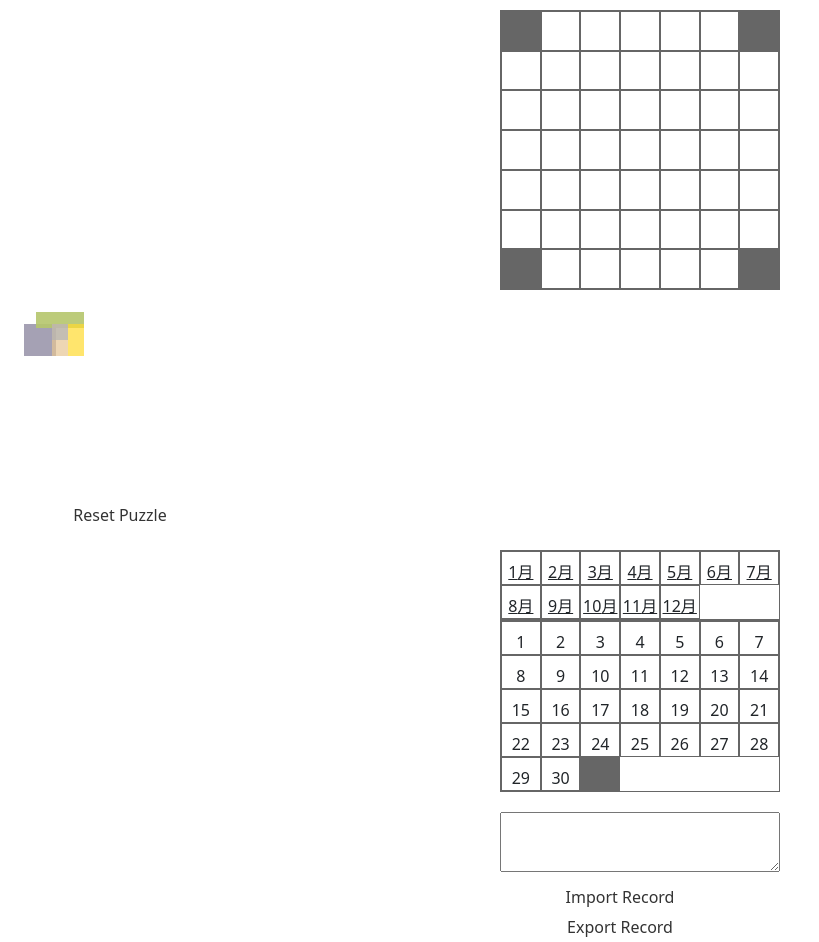
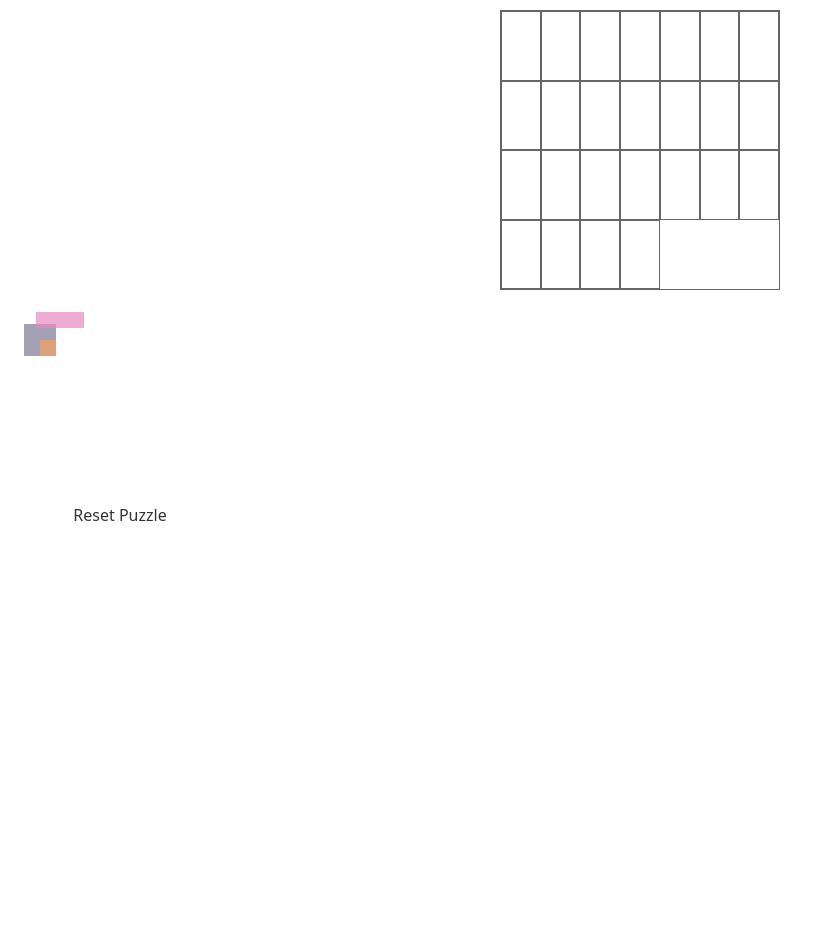
Before and after one commit to jack-app/jackHack2025_I, a React (Vite) app: page /puzzle in a window 1280 px wide. Shown: the whole page, without its empty margins (0-819 px from the left). After the commit the page ends 810 px from the top, so only its background shows below. Built offline with nearby package versions, Linux system fonts and the light colour scheme.

Commit message:
remove day

```diff
--- a/src/pages/PuzzlePage.jsx
+++ b/src/pages/PuzzlePage.jsx
@@ -1,89 +1,40 @@
-// src/pages/PuzzlePage.jsx
 import React, { useState, useEffect, useRef } from 'react';
-import '../styles/pages/PuzzlePage.css';
-
+import '../styles/pages/PuzzlePage.css'; // スタイルは別途調整してください
 
 const PuzzlePage = () => {
   const cellSize = 40;
-  const pieceSize = 79;
   const groundPieceSizeRatio = 0.4;
 
   const [activePiece, setActivePiece] = useState(null);
   const [dx, setDx] = useState(0);
   const [dy, setDy] = useState(0);
   const [isClick, setIsClick] = useState(false);
-  const [displayMonth, setDisplayMonth] = useState(0);
-  const [initialState, setInitialState] = useState(0n);
 
   const boardRef = useRef(null);
-  const storedRecordRef = useRef(null);
-
-  const pieceInfo = [
-    [8623621632n,135200768n,25837175808n,251723776n,17247241728n,252182528n,25803489792n,17760256n,],
-    [8623882752n,68091904n,17280795648n,251789312n,17247372288n,251920384n,8690729472n,34537472n,],
-    [17247371776n,118226944n,17280664064n,51249152n,8623883264n,201785344n,8690861056n,235077632n,],
-    [33689088n,134745600n,235407360n,235012608n,0n,0n,0n,0n,],
-    [201590272n,34473984n,0n,0n,0n,0n,100928512n,135135744n,],
-    [920064n,100795904n,658944n,100926976n,0n,0n,0n,0n,],
-    [790016n,101057536n,919040n,33949184n,396800n,67503616n,920576n,101057024n,],
-    [921088n,101058048n,0n,0n,0n,0n,0n,0n,],
-  ];
-
-  const monthlyEmoji = ["🎍","🍫","🎎", "🌸","🎏","💠", "🎋","🎆","🎑", "🎃","🍁","🎄"];
 
   useEffect(() => {
-    init();
     resetPuzzlePiece();
   }, []);
-
-  const init = () => {
-    const today = new Date();
-    const m = today.getMonth() + 1;
-    const d = today.getDate();
-
-    // Set today's date classes
-    const monthElement = document.querySelector(`#m${m}`);
-    const dayElement = document.querySelector(`#d${d}`);
-    if (monthElement) monthElement.classList.add("today");
-    if (dayElement) dayElement.classList.add("today");
-
-    // Calculate initial state
-    const newInitialState = 72340172846498303n +
-      (1n << BigInt(m + Math.floor((m-1)/6) * 2 + 8)) +
-      (1n << BigInt(d + Math.floor((d-1)/7) + 24));
-    setInitialState(newInitialState);
-
-    getRecordTable(m);
-  };
 
   const resetPuzzlePiece = () => {
     const puzzlePieces = document.querySelectorAll('.puzzle-piece');
     puzzlePieces.forEach(piece => {
       piece.style.left = '';
       piece.style.top = '';
-      piece.setAttribute("data-scale", groundPieceSizeRatio);
-      piece.setAttribute("data-state", 0);
-      piece.setAttribute("data-pos", 0);
-      piece.classList.remove("hint");
+      piece.setAttribute('data-scale', groundPieceSizeRatio);
+      piece.setAttribute('data-state', 0);
+      piece.setAttribute('data-pos', 0);
       setStyle(piece);
     });
-    resetHint();
-  };
-
-  const resetHint = () => {
-    // Implement hint reset functionality
   };
 
   const onTouchStart = (event) => {
     if (event.target.parentElement.classList.contains('puzzle-piece')) {
-      if (event.target.parentElement.classList.contains("hint")) return;
-
       event.preventDefault();
       const piece = event.target.parentElement;
       setActivePiece(piece);
       piece.style.zIndex = 1000;
 
-      // Handle touch or mouse event
       const touch = event.type === 'touchstart' ? event.touches[0] : event;
       setDx(touch.pageX - piece.offsetLeft);
       setDy(touch.pageY - piece.offsetTop);
@@ -93,11 +44,10 @@ const PuzzlePage = () => {
 
   const onTouchMove = (event) => {
     if (activePiece) {
-      // Handle touch or mouse event
       const touch = event.type === 'touchmove' ? event.touches[0] : event;
       activePiece.style.left = `${touch.pageX - dx}px`;
       activePiece.style.top = `${touch.pageY - dy}px`;
-      activePiece.setAttribute("data-scale", 1);
+      activePiece.setAttribute('data-scale', 1);
       setStyle(activePiece);
       setIsClick(false);
     }
@@ -106,23 +56,16 @@ const PuzzlePage = () => {
   const onTouchEnd = (event) => {
     if (activePiece) {
       event.preventDefault();
-      // Handle touch or mouse event
       const touch = event.type === 'touchend' ? event.changedTouches[0] : event;
 
-      // Single click -> rotate/reverse
       if (isClick) {
         rotateReverseActivePiece();
-      }
-      // Drag -> move
-      else {
+      } else {
         placeActivePiece(touch);
       }
 
-      // Finalize
       setStyle(activePiece);
       activePiece.style.zIndex = 0;
-
-
       setActivePiece(null);
       setDx(0);
       setDy(0);
@@ -130,23 +73,9 @@ const PuzzlePage = () => {
   };
 
   const rotateReverseActivePiece = () => {
-    let state = parseInt(activePiece.getAttribute("data-state") || "0");
-    let newState = (state + 1) % 8;
-
-    // state = {0, 1, 2, 3}
-    if (["piece4", "piece6"].includes(activePiece.id)) {
-      newState %= 4;
-    }
-    // state = {0, 1, 6, 7}
-    else if (activePiece.id === "piece5") {
-      if (newState === 2) newState += 4;
-    }
-    // state = {0, 1}
-    else if (activePiece.id === "piece8") {
-      newState %= 2;
-    }
-
-    activePiece.setAttribute("data-state", newState);
+    const state = parseInt(activePiece.getAttribute('data-state') || '0');
+    const newState = (state + 1) % 4;
+    activePiece.setAttribute('data-state', newState);
   };
 
   const placeActivePiece = (touch) => {
@@ -158,185 +87,46 @@ const PuzzlePage = () => {
         bounds.top < touch.pageY &&
         bounds.bottom > touch.pageY) {
 
-      const state = parseInt(activePiece.getAttribute("data-state") || "0");
-      // 2x3 pieces need offset when rotated
-      let posOffset = 0;
-      if (["piece6", "piece7", "piece8"].includes(activePiece.id) && (state % 2 === 1)) {
-        posOffset = cellSize / 2;
-      }
-
-      const j = Math.floor((touch.pageX - dx - bounds.left + (cellSize / 2) + posOffset) / cellSize);
-      const i = Math.floor((touch.pageY - dy - bounds.top + (cellSize / 2) - posOffset) / cellSize);
-      pos = (i+1)*8 + (j+1);
+      const j = Math.floor((touch.pageX - dx - bounds.left + cellSize / 2) / cellSize);
+      const i = Math.floor((touch.pageY - dy - bounds.top + cellSize / 2) / cellSize);
+      pos = i * 5 + j + 1; // 5列に対応
     }
 
     setPosition(activePiece, pos);
   };
 
   const setStyle = (element) => {
-    const scale = parseFloat(element.getAttribute("data-scale") || "0.5");
-    const state = parseInt(element.getAttribute("data-state") || "0");
-
-    let rotation = state * 90;
-    let reverse = 1;
-    if (state >= 4) {
-      rotation = (8 - state) * 90;
-      reverse = -1;
-    }
-
-    element.style.transform = `scale(${scale * reverse}, ${scale}) rotate(${rotation}deg)`;
+    const scale = parseFloat(element.getAttribute('data-scale') || '0.5');
+    const state = parseInt(element.getAttribute('data-state') || '0');
+    const rotation = state * 90;
+    element.style.transform = `scale(${scale}, ${scale}) rotate(${rotation}deg)`;
   };
 
   const setPosition = (element, pos) => {
     const bounds = boardRef.current.getBoundingClientRect();
-    const state = parseInt(element.getAttribute("data-state") || "0");
+    const state = parseInt(element.getAttribute('data-state') || '0');
 
     if (pos > 0) {
-      // 2x3 pieces need offset when rotated
-      let posOffset = 0;
-      if (["piece6", "piece7", "piece8"].includes(element.id) && (state % 2 === 1)) {
-        posOffset = cellSize / 2;
-      }
-
-      const i = Math.floor(pos / 8) - 1;
-      const j = pos % 8 - 1;
-      element.style.left = `${j * cellSize + bounds.left - posOffset + 1}px`; // 1px for border
-      element.style.top = `${i * cellSize + bounds.top + posOffset + 1}px`;
-      element.setAttribute("data-scale", 1);
+      const i = Math.floor((pos - 1) / 5);
+      const j = (pos - 1) % 5;
+      element.style.left = `${j * cellSize + bounds.left + 1}px`;
+      element.style.top = `${i * cellSize + bounds.top + 1}px`;
+      element.setAttribute('data-scale', 1);
     } else {
       element.style.left = '';
       element.style.top = '';
-      element.setAttribute("data-scale", groundPieceSizeRatio);
+      element.setAttribute('data-scale', groundPieceSizeRatio);
     }
 
-    element.setAttribute("data-pos", pos);
-  };
-
-  const isClear = () => {
-    let boardState = initialState;
-    const puzzlePieces = document.querySelectorAll('.puzzle-piece');
-
-    for (let i = 0; i < puzzlePieces.length; i++) {
-      const state = parseInt(puzzlePieces[i].getAttribute("data-state") || "0");
-      const pos = BigInt(parseInt(puzzlePieces[i].getAttribute("data-pos") || "0"));
-      if (pos === 0n) return false;
-
-      boardState |= (pieceInfo[i][state] << (pos - 9n));
-    }
-
-    return boardState === (1n << 60n) - 1n;
-  };
-
-  const getRecordTable = (month = 0) => {
-    const newDisplayMonth = month === 0 ? displayMonth : month;
-    setDisplayMonth(newDisplayMonth);
-
-    // Show month display
-    for (let m = 1; m <= 12; m++) {
-      const cell = document.querySelector(`#rcd-m${m}`);
-      if (cell) {
-        if (m === newDisplayMonth) {
-          cell.classList.add("today");
-        } else {
-          cell.classList.remove("today");
-        }
-      }
-    }
-
-    // Show day display
-    const record = getLocalStorageRecord(newDisplayMonth);
-    for (let d = 1; d <= 31; d++) {
-      const cell = document.querySelector(`#rcd-d${d}`);
-      if (cell) {
-        if ((record >> BigInt(d-1)) & 1n) {
-          cell.textContent = monthlyEmoji[newDisplayMonth-1];
-          cell.classList.add("clear");
-        } else {
-          cell.textContent = d;
-          cell.classList.remove("clear");
-        }
-
-        // Handle short months
-        if ((d === 30 && newDisplayMonth === 2) || (d === 31 && [2,4,6,9,11].includes(newDisplayMonth))) {
-          cell.textContent = "";
-          cell.classList.add("null");
-        } else {
-          cell.classList.remove("null");
-        }
-      }
-    }
-  };
-
-  const setClearRecord = () => {
-    const today = new Date();
-    const m = today.getMonth() + 1;
-    const d = today.getDate();
-
-    const record = getLocalStorageRecord(m);
-    const newRecord = record | (1n << BigInt(d-1));
-    setLocalStorageRecord(m, newRecord);
-
-    getRecordTable(m);
-  };
-
-  const getLocalStorageRecord = (month) => {
-    return BigInt(localStorage.getItem(`apad-rcd-m${month}`) || 0);
-  };
-
-  const setLocalStorageRecord = (month, value) => {
-    localStorage.setItem(`apad-rcd-m${month}`, value.toString());
-  };
-
-  const importRecord = () => {
-    const storedRecordStr = storedRecordRef.current.value;
-    if (storedRecordStr === "") return;
-
-    const sep = '&';
-    const storedRecord = storedRecordStr.split(sep);
-    if (storedRecord.length !== 12) return;
-
-    for (let m = 1; m <= 12; m++) {
-      const record = getLocalStorageRecord(m);
-      const newRecord = decodeBI(storedRecord[m-1]);
-      if (newRecord === record) continue;
-
-      setLocalStorageRecord(m, newRecord);
-    }
-
-    getRecordTable(displayMonth);
-  };
-
-  const exportRecord = () => {
-    const storedRecord = [];
-    const sep = '&';
-    const radix = 36;
-
-    for (let m = 1; m <= 12; m++) {
-      const record = getLocalStorageRecord(m);
-      storedRecord.push(encodeBI(record));
-    }
-
-    storedRecordRef.current.value = storedRecord.join(sep);
-  };
-
-  const encodeBI = (value) => {
-    const radix = 36;
-    return value.toString(radix);
-  };
-
-  const decodeBI = (value) => {
-    const radix = 36;
-    return BigInt(parseInt(value, radix));
+    element.setAttribute('data-pos', pos);
   };
 
   useEffect(() => {
-    // Add event listeners
     document.addEventListener('touchmove', onTouchMove, false);
     document.addEventListener('mousemove', onTouchMove, false);
     document.addEventListener('touchend', onTouchEnd, false);
     document.addEventListener('mouseup', onTouchEnd, false);
 
-    // Clean up event listeners
     return () => {
       document.removeEventListener('touchmove', onTouchMove);
       document.removeEventListener('mousemove', onTouchMove);
@@ -345,74 +135,23 @@ const PuzzlePage = () => {
     };
   }, [activePiece, dx, dy, isClick]);
 
-  // Create board cells
   const renderBoardCells = () => {
     const cells = [];
-    for (let i = 0; i < 7; i++) {
-      for (let j = 0; j < 7; j++) {
+    for (let i = 0; i < 5; i++) {
+      for (let j = 0; j < 5; j++) {
         const id = `cell-${i}-${j}`;
-        const isNull = (i === 0 && j === 0) || (i === 0 && j === 6) ||
-                      (i === 6 && j === 0) || (i === 6 && j === 6);
-
-        cells.push(
-          <div
-            key={id}
-            id={id}
-            className={`board-cell ${isNull ? 'null' : ''}`}
-          />
-        );
+        cells.push(<div key={id} id={id} className="board-cell" />);
       }
     }
     return cells;
   };
 
-  // Create month table
-  const renderMonthTable = () => {
-    const months = [];
-    for (let m = 1; m <= 12; m++) {
-      months.push(
-        <div
-          key={`m${m}`}
-          id={`m${m}`}
-          className="board-cell link"
-          onClick={() => getRecordTable(m)}
-        >
-          {m}月
-        </div>
-      );
-    }
-    return months;
-  };
-
-  // Create day table
-  const renderDayTable = () => {
-    const days = [];
-    for (let d = 1; d <= 31; d++) {
-      days.push(
-        <div
-          key={`rcd-d${d}`}
-          id={`rcd-d${d}`}
-          className="board-cell"
-        >
-          {d}
-        </div>
-      );
-    }
-    return days;
-  };
-
-  // Create puzzle pieces
   const renderPuzzlePieces = () => {
-    // Define the structure of each piece
     const pieceStructures = {
       piece1: { cols: 2, rows: 2, nullCells: [] },
       piece2: { cols: 2, rows: 2, nullCells: [] },
-      piece3: { cols: 2, rows: 2, nullCells: [] },
-      piece4: { cols: 3, rows: 1, nullCells: [] },
-      piece5: { cols: 3, rows: 1, nullCells: [] },
-      piece6: { cols: 3, rows: 2, nullCells: [0, 1, 3, 4] },
-      piece7: { cols: 3, rows: 2, nullCells: [0, 2, 3, 5] },
-      piece8: { cols: 3, rows: 2, nullCells: [0, 2, 3, 4, 5] }
+      piece3: { cols: 3, rows: 1, nullCells: [] },
+      piece4: { cols: 1, rows: 3, nullCells: [] }
     };
 
     return Object.entries(pieceStructures).map(([pieceId, structure]) => {
@@ -460,21 +199,6 @@ const PuzzlePage = () => {
       </div>
 
       <button onClick={resetPuzzlePiece}>Reset Puzzle</button>
-
-      <div className="record-board-wrapper">
-        <div className="record-board">
-          {renderMonthTable()}
-        </div>
-        <div className="record-board">
-          {renderDayTable()}
-        </div>
-      </div>
-
-      <div className="record-import-export">
-        <textarea ref={storedRecordRef} id="stored-record"></textarea>
-        <button onClick={importRecord}>Import Record</button>
-        <button onClick={exportRecord}>Export Record</button>
-      </div>
     </div>
   );
 };
```
